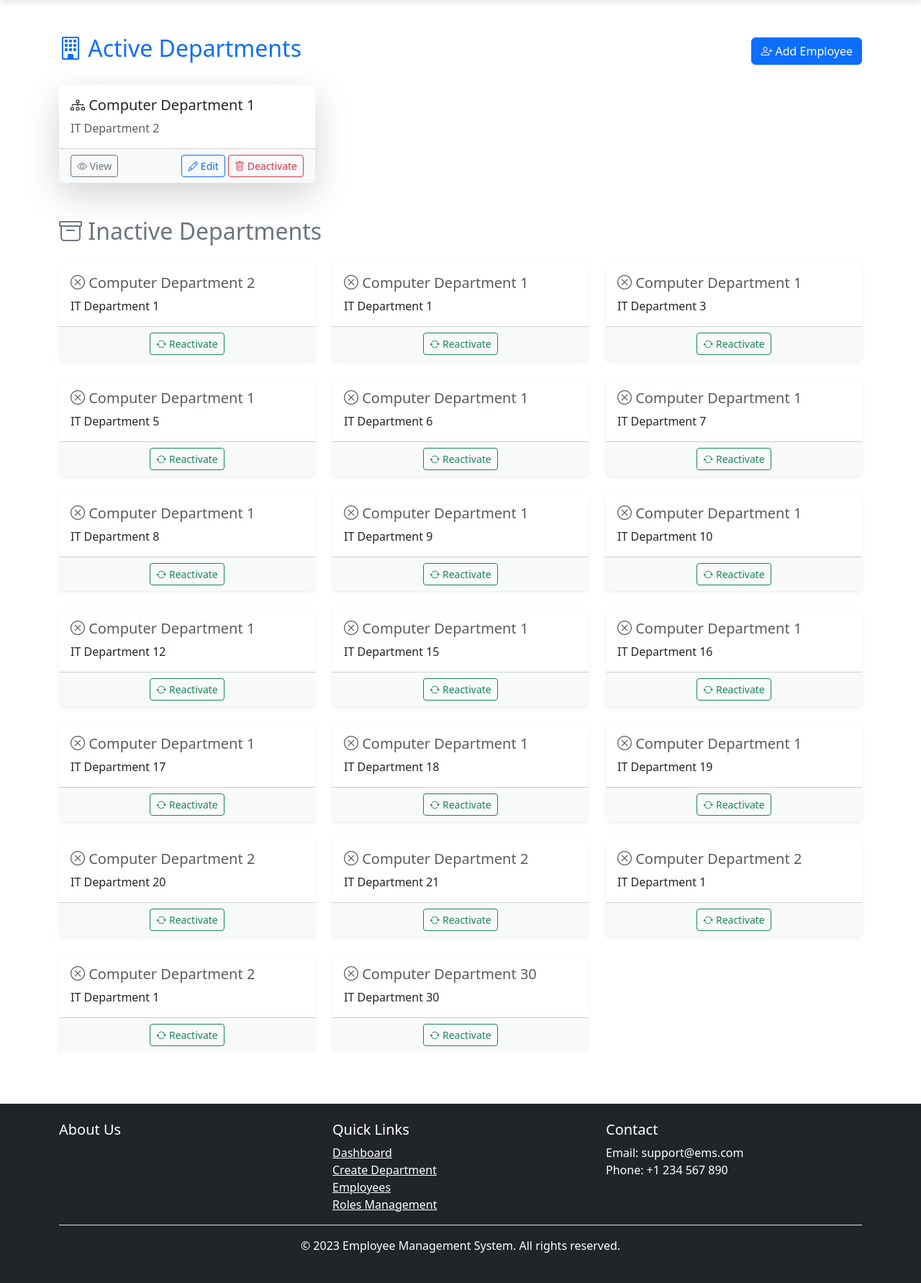
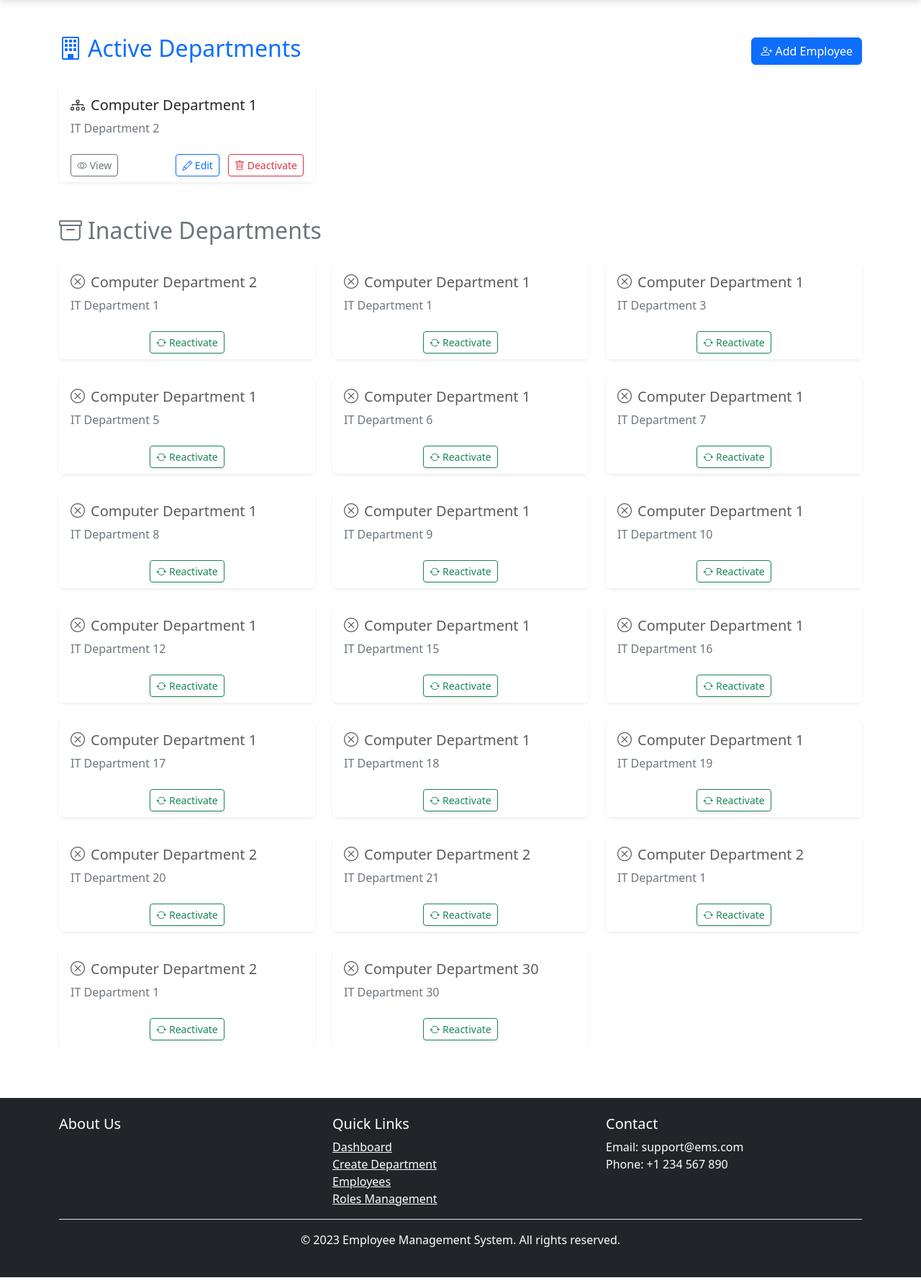
Before and after one commit to Sameer9612/authentication, a Django app: page /departments/ in a window 1280 px wide; the page is wider, and only the part inside the window is pictured. Shown: the part 94-1876 px from the top of that part at 72% size. Run offline with Django 5.2, Linux system fonts and the light colour scheme; a user stored in the database is signed in; data comes from the database, SQL or seed files in the repository; both versions use the stored data as it was after the commit; some libraries are stand-ins or nearby versions.

Commit message:
delete improvement

```diff
--- a/app/models.py
+++ b/app/models.py
@@ -14,7 +14,8 @@ class Department(models.Model):
 
     def has_linked_employees(self):
         """Check if there are any employees linked to this department"""
-        return self.employee_set.filter(status=True).exists()
+        return self.employee_set.exists()
+
 
     def reactivate(self):
         """Reactivate a deactivated department"""
@@ -48,6 +49,8 @@ class Role(models.Model):
 
 class Employee(models.Model):
     employee_id = models.AutoField(primary_key=True)
+    status = models.BooleanField(default=True)  # Indicates if the employee is active
+
     first_name = models.CharField(max_length=100)
     username = models.CharField(max_length=100, null=True)
     password = models.CharField(max_length=100, null=True)
--- a/app/templates/base.html
+++ b/app/templates/base.html
@@ -7,6 +7,9 @@
     <title>Department Management</title>
     <link href="https://cdn.jsdelivr.net/npm/bootstrap@5.3.0/dist/css/bootstrap.min.css" rel="stylesheet">
     <link rel="stylesheet" href="https://cdn.jsdelivr.net/npm/bootstrap-icons/font/bootstrap-icons.css">
+    <link rel="stylesheet" href="https://cdn.jsdelivr.net/npm/bootstrap@5.3.0/dist/css/bootstrap.min.css">
+    <link rel="stylesheet" href="https://cdn.jsdelivr.net/npm/bootstrap-icons/font/bootstrap-icons.css">
+
 
     <style>
         .navbar {
--- a/app/templates/departments/confirm_delete.html
+++ b/app/templates/departments/confirm_delete.html
@@ -12,6 +12,7 @@
             {% if has_linked_employees %}
             <div class="alert alert-danger text-start">
                 <h4 class="alert-heading">⚠ Warning!</h4>
+
                 <p>This department has <strong>{{ linked_employee_count }}</strong> active employee(s) linked to it.</p>
                 <p class="text-danger"><strong>Important:</strong> Deactivating this department will make it unavailable for all linked employees.</p>
 
@@ -24,8 +25,9 @@
                 <p class="mb-0 text-danger fw-bold">Deactivation will be blocked until all employees are reassigned.</p>
                 <div class="mt-3">
                     <a href="{% url 'departments:reassign' department.dept_id %}" class="btn btn-warning">
+                        <i class="bi bi-people-fill"></i> Reassign Employees
+                    </a>
 
-                        <i class="bi bi-people-fill"></i> Reassign Employees
                     </a>
 
                 </div>
@@ -34,6 +36,7 @@
 
             <div class="alert alert-warning text-start">
                 <h4 class="alert-heading">ℹ Important Notice</h4>
+
                 <p>Deactivating this department will:</p>
                 <ul class="ps-4">
                     <li>Mark the department as <strong>inactive</strong> in the system.</li>
--- a/app/templates/departments/dashboard.html
+++ b/app/templates/departments/dashboard.html
@@ -1,10 +1,19 @@
 {% extends 'base.html' %}
+
+{% block head %}
+<!-- Bootstrap CSS -->
+<link rel="stylesheet" href="https://cdn.jsdelivr.net/npm/bootstrap@5.3.0/dist/css/bootstrap.min.css">
+<!-- Bootstrap Icons -->
+<link rel="stylesheet" href="https://cdn.jsdelivr.net/npm/bootstrap-icons/font/bootstrap-icons.css">
+{% endblock %}
 
 {% block content %}
 <div class="container mt-4">
     <div class="d-flex justify-content-between align-items-center mb-4">
-        <h2 class="text-primary"><i class="bi bi-building"></i> Active Departments</h2>
-        <a href="{% url 'create_employee' %}" class="btn btn-primary">
+        <h2 class="text-primary d-flex align-items-center">
+            <i class="bi bi-building me-2"></i> Active Departments
+        </h2>
+        <a href="{% url 'create_employee' %}" class="btn btn-primary shadow-sm">
             <i class="bi bi-person-plus"></i> Add Employee
         </a>
     </div>
@@ -13,20 +22,22 @@
         <div class="row row-cols-1 row-cols-md-2 row-cols-lg-3 g-4">
             {% for department in active_departments %}
             <div class="col">
-                <div class="card h-100 shadow-lg border-0">
+                <div class="card h-100 shadow-sm border-0 rounded-3">
                     <div class="card-body">
-                        <h5 class="card-title text-dark"><i class="bi bi-diagram-3"></i> {{ department.dept_name }}</h5>
-                        <p class="card-text text-muted">{{ department.description }}</p>
+                        <h5 class="card-title text-dark d-flex align-items-center">
+                            <i class="bi bi-diagram-3 me-2"></i> {{ department.dept_name }}
+                        </h5>
+                        <p class="card-text text-secondary">{{ department.description }}</p>
                     </div>
-                    <div class="card-footer bg-light d-flex justify-content-between">
-                        <a href="{% url 'departments:view_employees' department.dept_id %}" class="btn btn-sm btn-outline-secondary">
+                    <div class="card-footer bg-white d-flex justify-content-between border-0">
+                        <a href="{% url 'departments:view_employees' department.dept_id %}" class="btn btn-outline-secondary btn-sm shadow-sm">
                             <i class="bi bi-eye"></i> View
                         </a>
                         <div>
-                            <a href="{% url 'departments:update' department.dept_id %}" class="btn btn-sm btn-outline-primary">
+                            <a href="{% url 'departments:update' department.dept_id %}" class="btn btn-outline-primary btn-sm shadow-sm me-2">
                                 <i class="bi bi-pencil"></i> Edit
                             </a>
-                            <a href="{% url 'departments:delete' department.dept_id %}" class="btn btn-sm btn-outline-danger">
+                            <a href="{% url 'departments:delete' department.dept_id %}" class="btn btn-outline-danger btn-sm shadow-sm">
                                 <i class="bi bi-trash"></i> Deactivate
                             </a>
                         </div>
@@ -36,25 +47,30 @@
             {% endfor %}
         </div>
     {% else %}
-        <div class="alert alert-info text-center">
-            <i class="bi bi-info-circle"></i> No active departments found.
-            <a href="{% url 'departments:create' %}" class="alert-link">Create one now</a>.
+        <div class="alert alert-info d-flex align-items-center justify-content-center shadow-sm p-4 rounded border-start border-primary border-4" role="alert">
+            <i class="bi bi-info-circle me-2 fs-3 text-primary"></i>
+            <span class="fw-bold text-dark">No active departments found.</span>
+            <a href="{% url 'departments:create' %}" class="alert-link ms-2">Create one now</a>.
         </div>
     {% endif %}
 
-    <h2 class="mt-5 mb-4 text-secondary"><i class="bi bi-archive"></i> Inactive Departments</h2>
+    <h2 class="mt-5 mb-4 text-secondary d-flex align-items-center">
+        <i class="bi bi-archive me-2"></i> Inactive Departments
+    </h2>
 
     {% if inactive_departments %}
         <div class="row row-cols-1 row-cols-md-2 row-cols-lg-3 g-4">
             {% for department in inactive_departments %}
             <div class="col">
-                <div class="card h-100 shadow-sm border-0">
+                <div class="card h-100 shadow-sm border-0 rounded-3">
                     <div class="card-body">
-                        <h5 class="card-title text-muted"><i class="bi bi-x-circle"></i> {{ department.dept_name }}</h5>
-                        <p class="card-text">{{ department.description }}</p>
+                        <h5 class="card-title text-muted d-flex align-items-center">
+                            <i class="bi bi-x-circle me-2"></i> {{ department.dept_name }}
+                        </h5>
+                        <p class="card-text text-secondary">{{ department.description }}</p>
                     </div>
-                    <div class="card-footer bg-light text-center">
-                        <a href="{% url 'departments:reactivate' department.dept_id %}" class="btn btn-sm btn-outline-success">
+                    <div class="card-footer bg-white text-center border-0">
+                        <a href="{% url 'departments:reactivate' department.dept_id %}" class="btn btn-outline-success btn-sm shadow-sm">
                             <i class="bi bi-arrow-repeat"></i> Reactivate
                         </a>
                     </div>
@@ -63,8 +79,9 @@
             {% endfor %}
         </div>
     {% else %}
-        <div class="alert alert-warning text-center">
-            <i class="bi bi-exclamation-triangle"></i> No inactive departments found.
+        <div class="alert alert-warning d-flex align-items-center justify-content-center shadow-sm p-4 rounded border-start border-warning border-4" role="alert">
+            <i class="bi bi-exclamation-triangle me-2 fs-3 text-warning"></i>
+            <span class="fw-bold text-dark">No inactive departments found.</span>
         </div>
     {% endif %}
 </div>
--- a/app/views.py
+++ b/app/views.py
@@ -162,20 +162,27 @@ def reactivate_department(request, dept_id):
 def delete_department(request, dept_id):
     department = get_object_or_404(Department, dept_id=dept_id)
     if request.method == 'POST':
+        # Debugging messages to log the status and linked employees
+        print(f"Department Status: {department.status}")
+        print(f"Linked Employees Count: {department.employee_set.filter(status=True).count()}")
+
         if department.has_linked_employees():
             messages.error(request,
-                'Cannot deactivate department. There are active employees linked to this department. '
-                'Please reassign them to another department first using the Employee Management section.'
+                'Cannot deactivate department. There are active employees linked to this department. Please reassign them to another department first using the Employee Management section.'
             )
+
         else:
             department.status = False
             department.save()
-            messages.success(request, 'Department deactivated successfully!')
+            messages.success(request, f'Department "{department.dept_name}" has been deactivated successfully!')
+
         return redirect('departments:dashboard')
+
+    # Render the confirmation page
     return render(request, 'departments/confirm_delete.html', {
         'department': department,
         'has_linked_employees': department.has_linked_employees(),
-        'linked_employee_count': department.employee_set.count
+        'linked_employee_count': department.employee_set.count()
     })
 
 @login_required
@@ -224,7 +231,6 @@ def create_employee(request):
             messages.success(request, 'Employee created successfully!')
             return redirect('employee_dashboard')
         else:
-
             for field, errors in form.errors.items():
                 for error in errors:
                     print(f"Error in {field}: {error}")
```
Also changed, not shown: docs/USER_GUIDE.md (+30 -4 lines), app/migrations/0011_employee_status.py (added), db.sqlite3.
